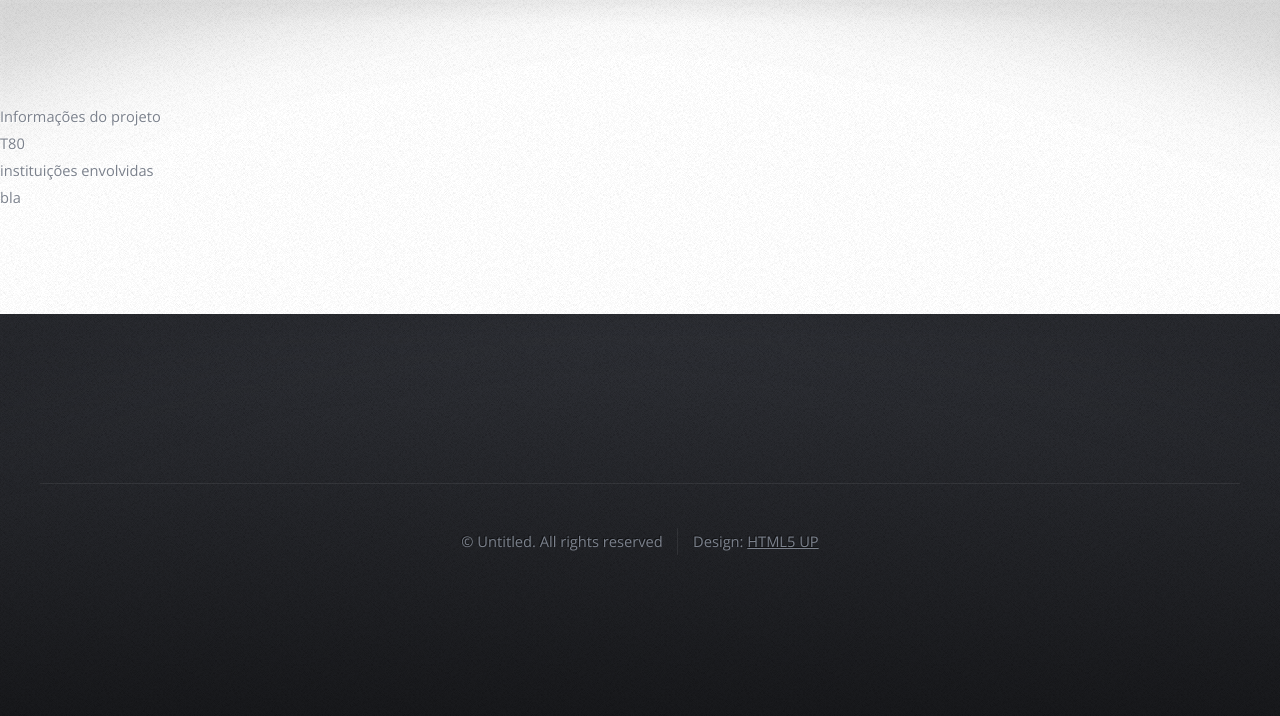
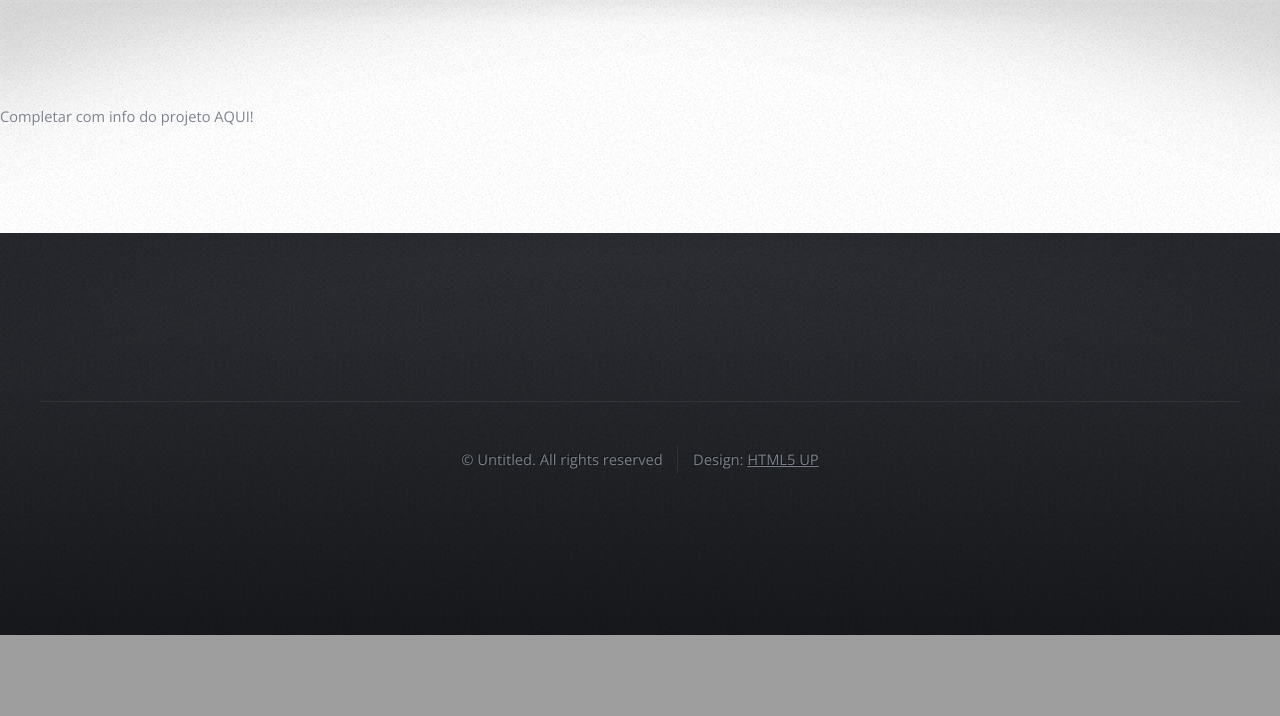
Before and after one commit to igordsm/splus-crowd-galaxies, a Django app: page / in a window 1280 px wide. Shown: the part 528-1244 px from the top of the page. After the commit the page ends 1163 px from the top, so only its background shows below. Run offline with Django 3.2, Linux system fonts and the light colour scheme.

Commit message:
Files to ease collaboration with non technical users

```diff
--- /dev/null
+++ b/GalaxySul/templates/homepage.txt
@@ -0,0 +1 @@
+Completar com info do projeto AQUI!
--- a/GalaxySul/templates/index.html
+++ b/GalaxySul/templates/index.html
@@ -9,14 +9,5 @@
 {% endblock %}
 
 {% block content %}
-
-Informações do projeto
-<br >
-T80
-<br>
-instituições envolvidas
-<br >
-bla
-
-
+	{% include "homepage.txt" %}
 {% endblock %}
--- a/GalaxySul/templates/tutorial.html
+++ b/GalaxySul/templates/tutorial.html
@@ -14,9 +14,11 @@ Tipo: {{ galaxy.get_consensus_type_display }}
 
 {% else %}
 
-bem vindo ao tutorial!
+{% include "tutorial.txt" %}
 
+<p>
 <a href="tutorial?image_num=0"> Começar! </a>
+</p>
 
 {% endif %}
 
```
Also changed, not shown: GalaxySul/templates/tutorial.txt (added).
